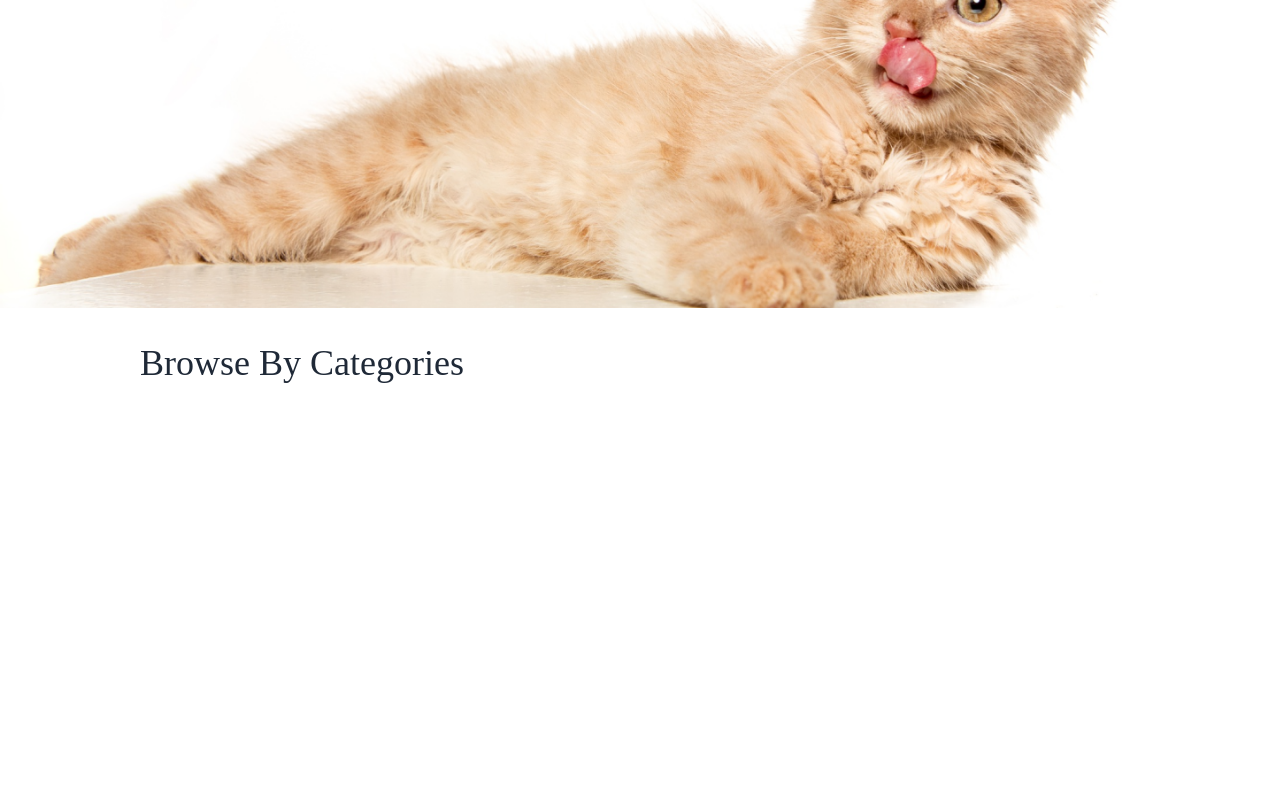
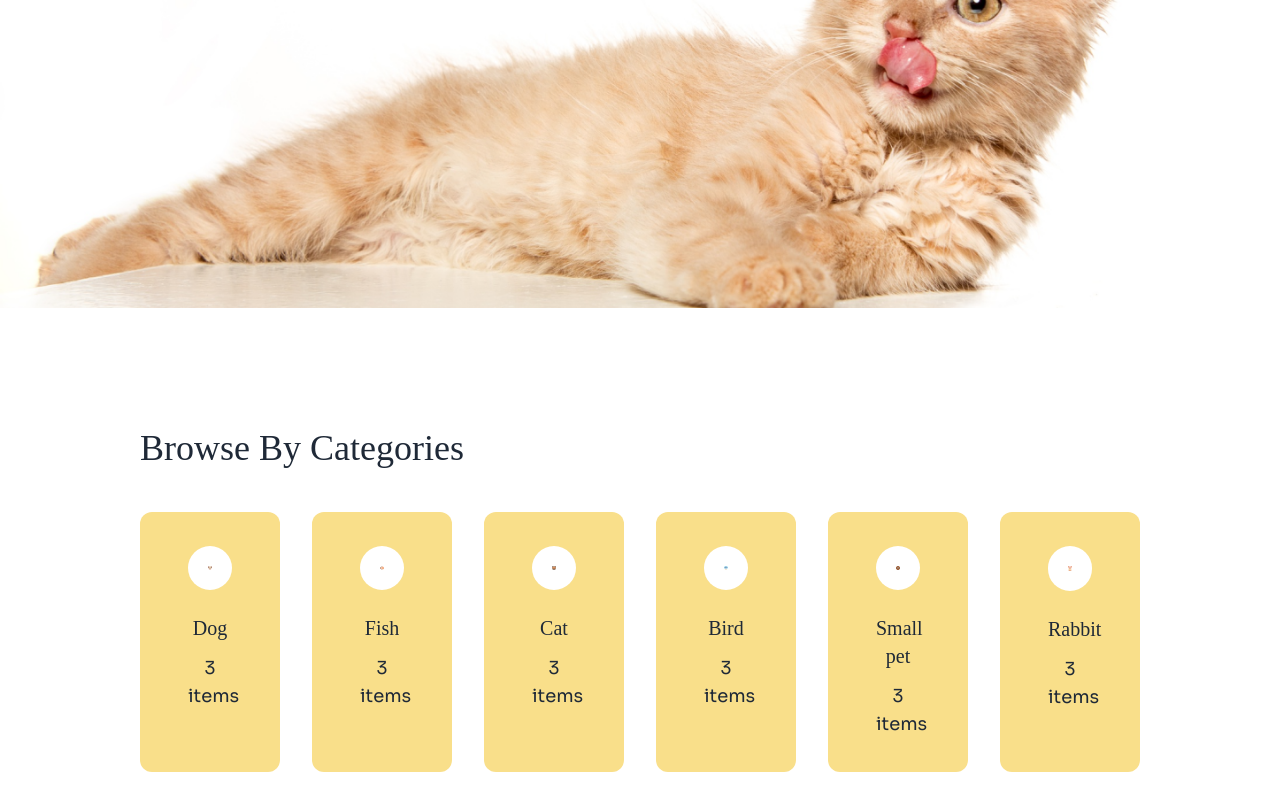
Before and after one commit to khsujon/PH-Assignment-03-Pets_Shop, a plain HTML site: page index.html in a window 1280 px wide. Shown: the part 677-1477 px from the top of the page. Before the commit the page ends 1095 px from the top, so only its background shows below. Drawn offline with nearby package versions, Linux system fonts and the light colour scheme; a web font is replaced by a local one.

Commit message:
category done

```diff
--- a/index.html
+++ b/index.html
@@ -152,10 +152,69 @@
         <!-- Header end -->
 
         <!-- Main Start -->
-        <main>
+        <main class="mt-44 lg:mt-96">
             <!-- Category Section -->
              <section class="category adlam-display px-[20px] py-[10px] lg:px-[140px] lg:py-[28px]">
-                <h1 class="text-[2.25rem]">Browse By Categories</h1>
+                <h1 class="text-2xl lg:text-[2.25rem]">Browse By Categories</h1>
+
+                <!-- Card section -->
+                 <div class="grid grid-cols-2 md:grid-flow-col-3 lg:grid-cols-6 gap-8 mt-8 lg:mt-12">
+                    <!-- card-1 -->
+                    <div class="bg-card-color px-[48px] py-[34px] rounded-xl text-center">
+                        <div class="card-img p-5 bg-white rounded-full flex justify-center items-center">
+                             <img src="./assets/dog-cartoon.png" alt="" class="">
+                        </div>
+                        <h3 class="text-xl mt-6 mb-3">Dog</h3>
+                        <p class="text-lg sora">3 items</p>
+
+                    </div>
+                     <!-- card-2 -->
+                     <div class="bg-card-color px-[48px] py-[34px] rounded-xl text-center">
+                        <div class="card-img p-5 bg-white rounded-full flex justify-center items-center">
+                             <img src="./assets/fish-cartoon.png" alt="" class="">
+                        </div>
+                        <h3 class="text-xl mt-6 mb-3">Fish</h3>
+                        <p class="text-lg sora">3 items</p>
+
+                    </div>
+                     <!-- card-3 -->
+                     <div class="bg-card-color px-[48px] py-[34px]  rounded-xl text-center">
+                        <div class="card-img p-5 bg-white rounded-full flex justify-center items-center">
+                             <img src="./assets/cat-cartoon.png" alt="" class="">
+                        </div>
+                        <h3 class="text-xl mt-6 mb-3">Cat</h3>
+                        <p class="text-lg sora">3 items</p>
+
+                    </div>
+                     <!-- card-4 -->
+                     <div class="bg-card-color px-[48px] py-[34px]  rounded-xl text-center">
+                        <div class="card-img p-5 bg-white rounded-full flex justify-center items-center">
+                             <img src="./assets/bird-cartoon.png" alt="" class="">
+                        </div>
+                        <h3 class="text-xl mt-6 mb-3">Bird</h3>
+                        <p class="text-lg sora">3 items</p>
+
+                    </div>
+                     <!-- card-5 -->
+                     <div class="bg-card-color px-[48px] py-[34px]  rounded-xl text-center">
+                        <div class="card-img p-5 bg-white rounded-full flex justify-center items-center">
+                             <img src="./assets/mouse-cartoon.png" alt="" class="">
+                        </div>
+                        <h3 class="text-xl mt-6 mb-3">Small pet</h3>
+                        <p class="text-lg sora">3 items</p>
+
+                    </div>
+                     <!-- card-6 -->
+                     <div class="bg-card-color px-[48px] py-[34px]  rounded-xl text-center">
+                        <div class="card-img p-5 bg-white rounded-full flex justify-center items-center">
+                             <img src="./assets/rabbit-cartoon.png" alt="" class="">
+                        </div>
+                        <h3 class="text-xl mt-6 mb-3">Rabbit</h3>
+                        <p class="text-lg sora">3 items</p>
+
+                    </div>
+
+                 </div>
              </section>
              <!-- Category end -->
         </main>
```
Also changed, not shown: tailwind.config.js (deleted, +0 -15 lines).
